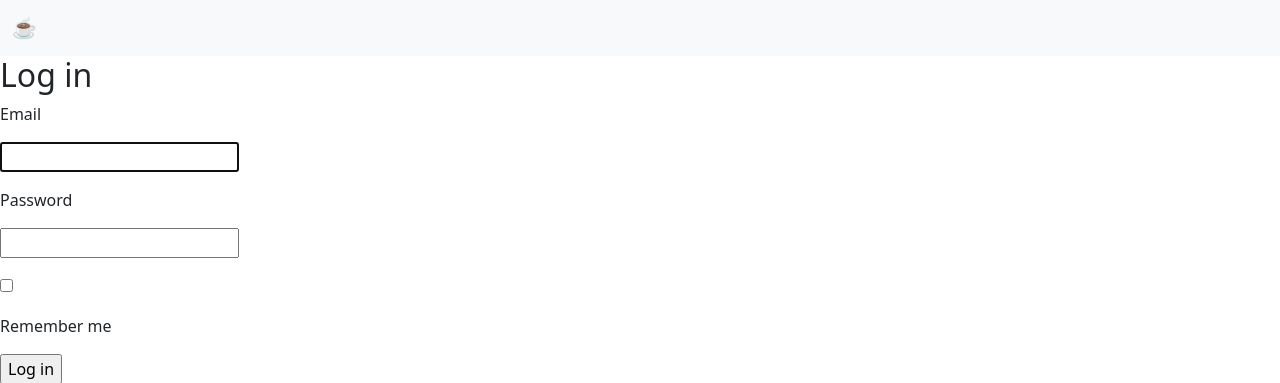
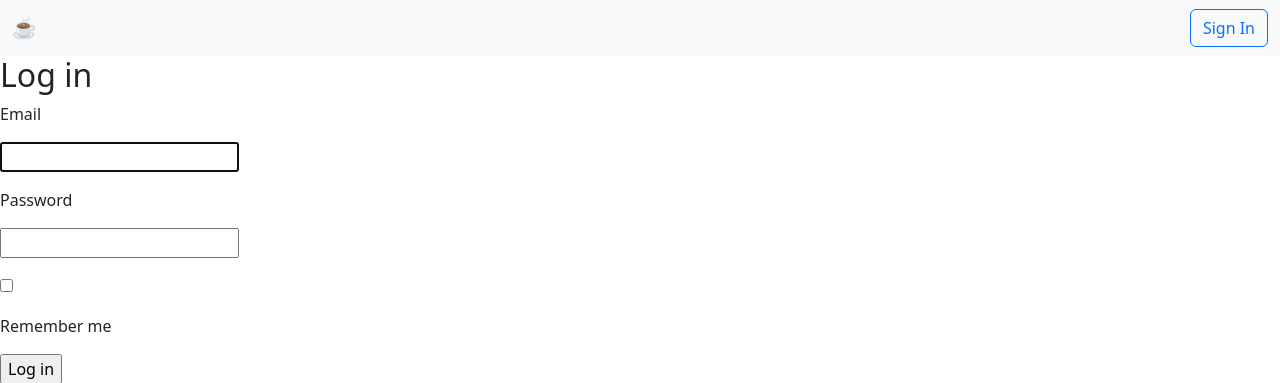
Before and after one commit to appdev-projects/buy-me-a-coffee, a Rails app: the page made by app/views/shared/_nav.html.erb in a window 1280 px wide. Shown: the top 383 px of the page. Run offline with Rails 7, Linux system fonts and the light colour scheme.

Commit message:
Add sign in/out links

```diff
--- a/app/views/shared/_nav.html.erb
+++ b/app/views/shared/_nav.html.erb
@@ -1,5 +1,7 @@
 <nav class="navbar bg-body-tertiary">
   <div class="container-fluid">
-    <%= link_to "☕️", root_path, class: "navbar-brand", data: { turbo: false} %>
+    <%= link_to "☕️", root_path, class: "navbar-brand me-auto", data: { turbo: false} %>
+    <%= link_to 'Sign In', new_user_session_path, class: "btn btn-outline-primary" unless user_signed_in? %>
+    <%= button_to("Log Out",destroy_user_session_path, method: :delete, class: "btn btn-outline-primary") if user_signed_in? %>
   </div>
 </nav>
```
